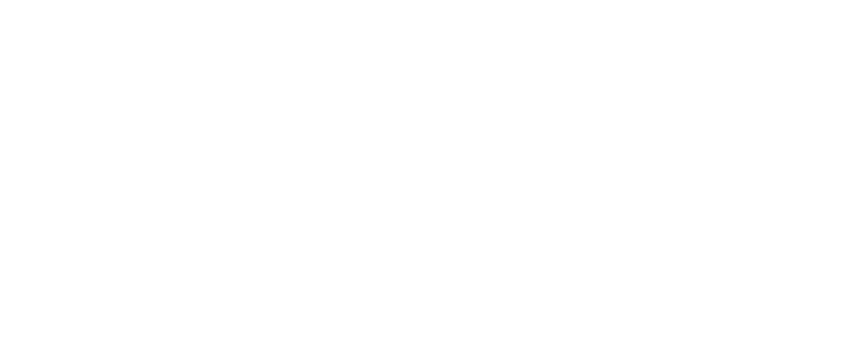
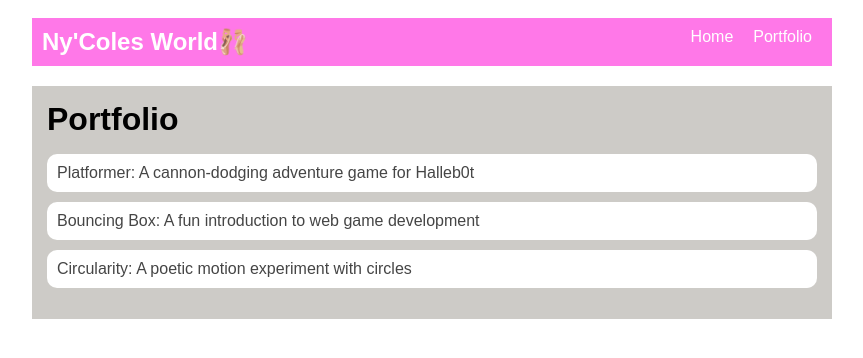
Before and after one commit to mailyshabarnes/mailyshabarnes.github.io, a plain HTML site: page portfolio.html in a window 1280 px wide. Shown: the whole page, without its empty margins (208-1071 px from the left). Drawn offline with Linux system fonts and the light colour scheme.

Commit message:
add portfolio page to website

```diff
--- a/portfolio.html
+++ b/portfolio.html
@@ -0,0 +1,43 @@
+<!DOCTYPE html>
+<html>
+    <head>
+        <title>🎀mailysha's time🐷</title>
+        <link rel="stylesheet" href="style.css" />
+      </head>
+
+  <body>
+    <!-- All content goes here -->
+    <div id="all-contents">
+        <nav>
+            <h1>Ny'Coles World🩰</h1>
+            <ul id="nav-ul">
+              <li class="nav-li">
+                <a href="index.html">Home</a>
+              </li>
+              <li class="nav-li">
+                <a href="portfolio.html">Portfolio</a>
+              </li>
+            </ul>
+          </nav>
+          <main>
+            <div class="content">
+              <h1>Portfolio</h1>
+              <ul id="portfolio">
+                <li>
+                    <a href="projects/platformer/">Platformer: A cannon-dodging adventure game for Halleb0t</a>
+                  </li>
+                  <li>
+                    <a href="projects/bouncing-box/">Bouncing Box: A fun introduction to web game development</a>
+                  </li>
+                  <li>
+                    <a href="projects/circularity/">Circularity: A poetic motion experiment with circles</a>
+                  </li>
+
+              </ul>
+            </div>
+          </main>
+
+
+    </div>
+  </body>
+</html>
--- a/style.css
+++ b/style.css
@@ -1,4 +1,4 @@
-body {
+                                                                                                                                                                                                                                                                                                                                                                                                                                                                                                                                                                                                                                                                                                                                                                                                                                                                                                                                                                                                    body {
     background: rgba(240, 133, 215, 0);
     color: rgb(247, 30, 164);
     padding: 10px;
@@ -45,7 +45,7 @@ a {
 
 /* main container area beneath menu */
 main {
-    background: rgb(205, 203, 199); 🎀
+    background: rgb(205, 203, 199);
     display: flex;
     margin-top: 20px;
 }
@@ -82,3 +82,29 @@ h2, h3 {
     justify-content: space-between;
     margin-bottom: 20px;
   }
+
+  /* Portfolio styles */
+.content h1 {
+    color: black;
+  }
+
+  #portfolio {
+    list-style-type: none;
+    padding-left: 0;
+  }
+
+  #portfolio li {
+    background: #fff;
+    padding: 10px;
+    border-radius: 10px;
+    margin-bottom: 10px;
+  }
+
+  #portfolio li:hover {
+    background: #eee;
+  }
+
+  #portfolio a {
+    text-decoration: none;
+    color: #454545;
+  }
```
Also changed, not shown: index.html (+4 -4 lines).
